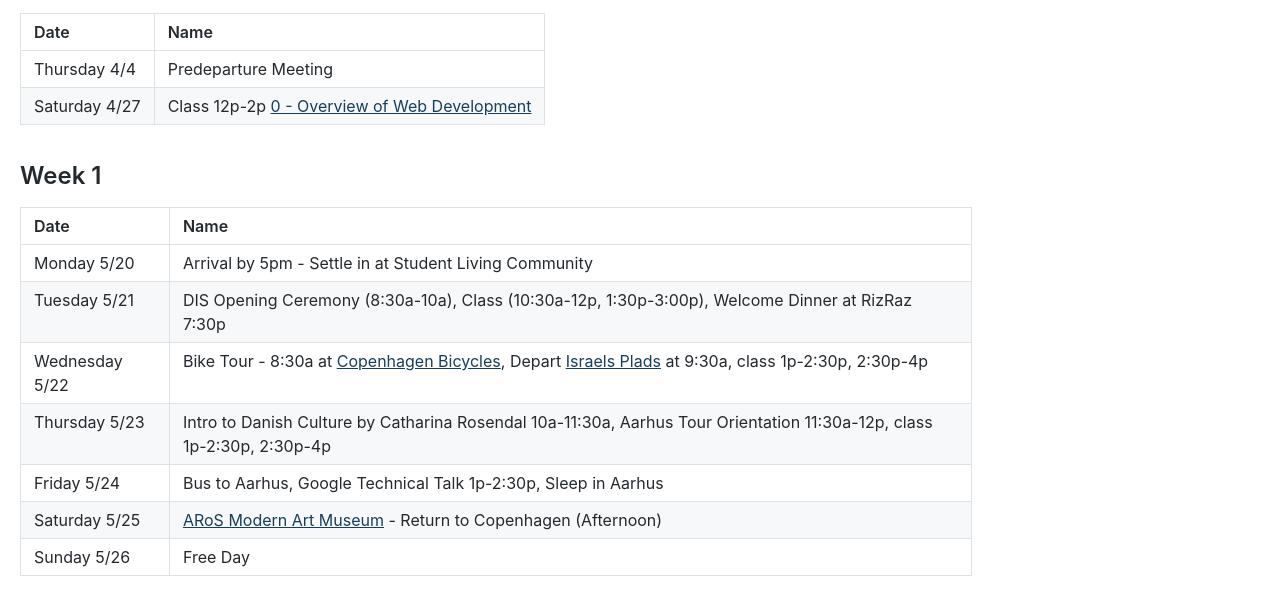
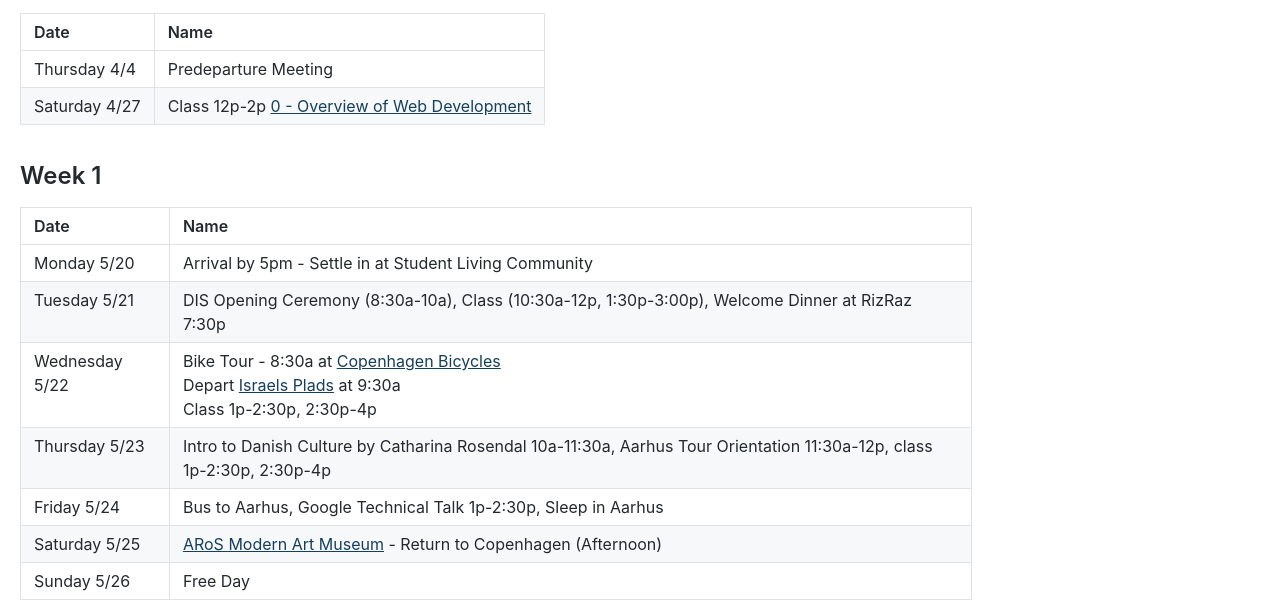
Before and after one commit to cph426-2019/cph426-2019.github.io, a plain HTML site: page docs/schedule.html in a window 1280 px wide. Shown: the part 215-816 px from the top of the page. Drawn offline with nearby package versions, Linux system fonts and the light colour scheme.

Commit message:
Deploy website
Deploy website version based on 7d0362d01a9c3cd351d4d05cdae3250db902dc3f

```diff
--- a/docs/schedule.html
+++ b/docs/schedule.html
@@ -18,7 +18,7 @@
 <tbody>
 <tr><td>Monday 5/20</td><td>Arrival by 5pm - Settle in at Student Living Community</td></tr>
 <tr><td>Tuesday 5/21</td><td>DIS Opening Ceremony (8:30a-10a), Class (10:30a-12p, 1:30p-3:00p), Welcome Dinner at RizRaz 7:30p</td></tr>
-<tr><td>Wednesday 5/22</td><td>Bike Tour - 8:30a at <a href="https://www.google.dk/maps/place/Copenhagen+Bicycles+ApS/@55.6789204,12.5906762,17z/data=!3m1!4b1!4m5!3m4!1s0x4652533cc53a03c1:0x1676a21c46d4658!8m2!3d55.6789174!4d12.5928649?hl=en&amp;shorturl=1">Copenhagen Bicycles</a>, Depart <a href="https://www.google.com/maps/place/Israels+Plads/@55.6829302,12.5688172,15z/data=!4m5!3m4!1s0x0:0x852f35f833ec206b!8m2!3d55.6829302!4d12.5688172">Israels Plads</a> at 9:30a, class 1p-2:30p, 2:30p-4p</td></tr>
+<tr><td>Wednesday 5/22</td><td>Bike Tour - 8:30a at <a href="https://www.google.dk/maps/place/Copenhagen+Bicycles+ApS/@55.6789204,12.5906762,17z/data=!3m1!4b1!4m5!3m4!1s0x4652533cc53a03c1:0x1676a21c46d4658!8m2!3d55.6789174!4d12.5928649?hl=en&amp;shorturl=1">Copenhagen Bicycles</a><br>Depart <a href="https://www.google.com/maps/place/Israels+Plads/@55.6829302,12.5688172,15z/data=!4m5!3m4!1s0x0:0x852f35f833ec206b!8m2!3d55.6829302!4d12.5688172">Israels Plads</a> at 9:30a<br>Class 1p-2:30p, 2:30p-4p</td></tr>
 <tr><td>Thursday 5/23</td><td>Intro to Danish Culture by Catharina Rosendal 10a-11:30a, Aarhus Tour Orientation 11:30a-12p, class 1p-2:30p, 2:30p-4p</td></tr>
 <tr><td>Friday 5/24</td><td>Bus to Aarhus, Google Technical Talk 1p-2:30p, Sleep in Aarhus</td></tr>
 <tr><td>Saturday 5/25</td><td><a href="https://en.aros.dk/">ARoS Modern Art Museum</a> - Return to Copenhagen (Afternoon)</td></tr>
```
Also changed, not shown: docs/schedule/index.html (+1 -1 lines).
